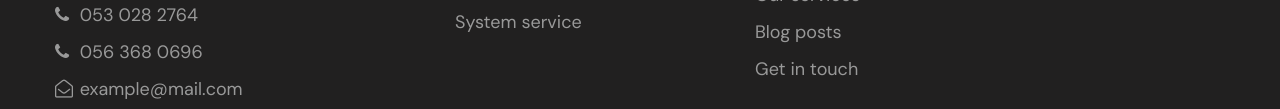
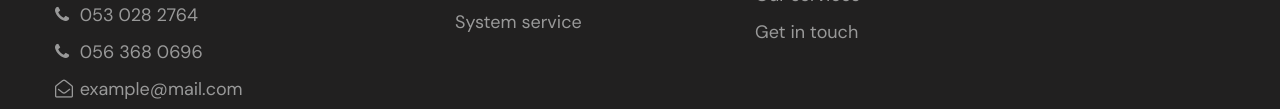
Before and after one commit to otaibidiesel/otaibidiesel.github.io, a plain HTML site: page about.html in a window 1280 px wide. Shown: the part 1875-1984 px from the top of the page. Drawn offline with Linux system fonts and the light colour scheme.

Commit message:
delet blog spot

```diff
--- a/about.html
+++ b/about.html
@@ -382,7 +382,7 @@
                 <li><a href="index.html">Home page</a></li>
                 <li><a href="about.html">About us</a></li>
                 <li><a href="services.html">Our services</a></li>
-                <li><a href="#blog">Blog posts</a></li>
+                <!--<li><a href="#blog">Blog posts</a></li>-->
                 <li><a href="contact.html">Get in touch</a></li>
               </ul>
             </div>
```
